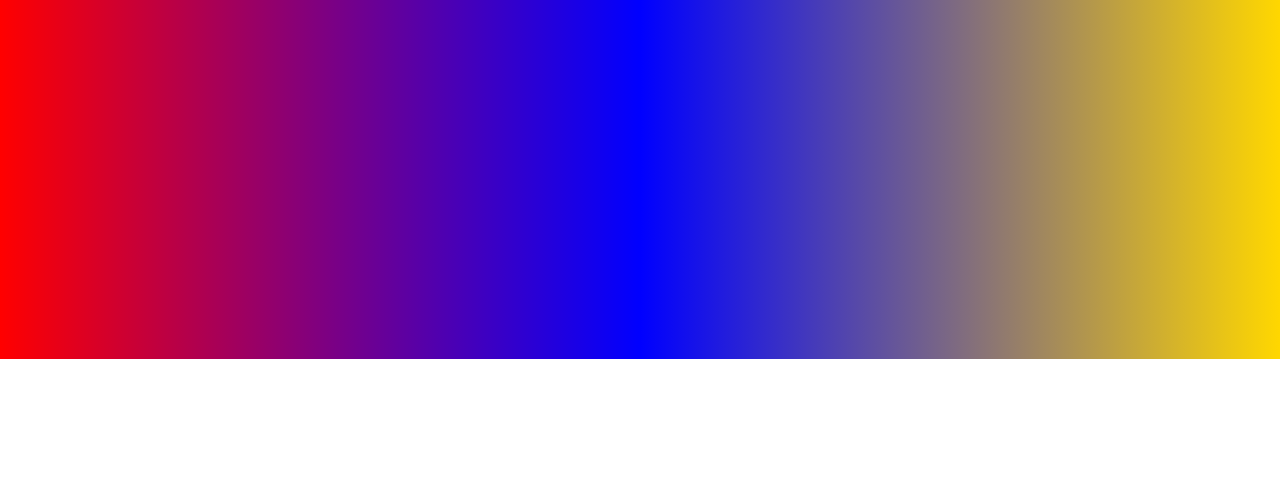
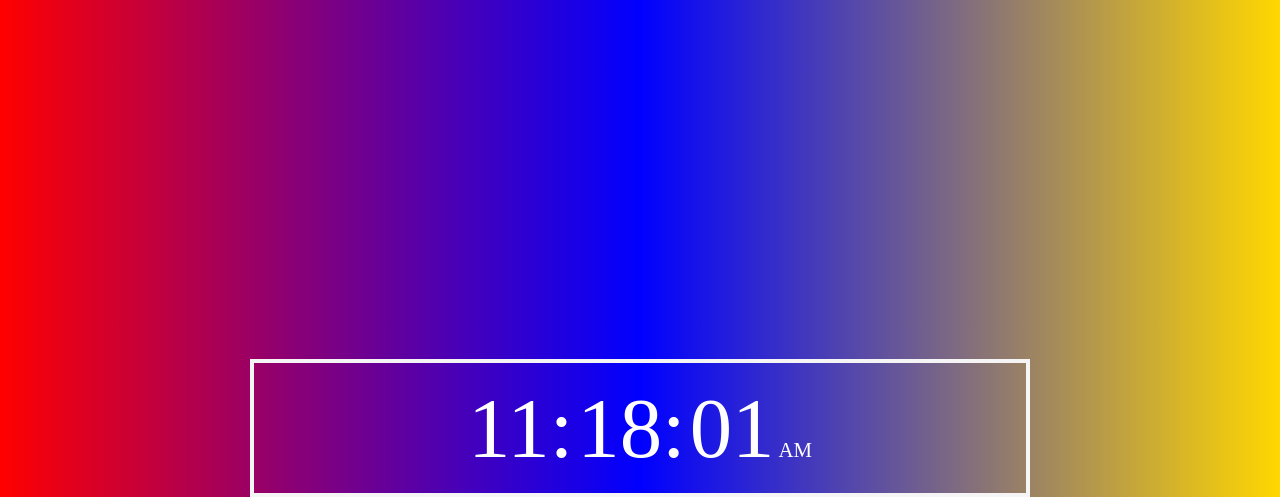
Before and after one commit to mariraj-sundar/Digitalclock, a plain HTML site: page index.html in a window 1280 px wide. Shown: the part 441-938 px from the top of the page. Before the commit the page ends 800 px from the top, so only its background shows below. Drawn offline with Linux system fonts and the light colour scheme.

Commit message:
Update style.css

```diff
--- a/style.css
+++ b/style.css
@@ -2,7 +2,7 @@ body{
     text-align: center;
     margin: 0;
     padding: 0;
-    margin-top:300px;
+    margin-top:800px;
     margin-left:250px;
     margin-right:250px;
     background: repeating-linear-gradient( to right,red ,blue ,gold);
```
